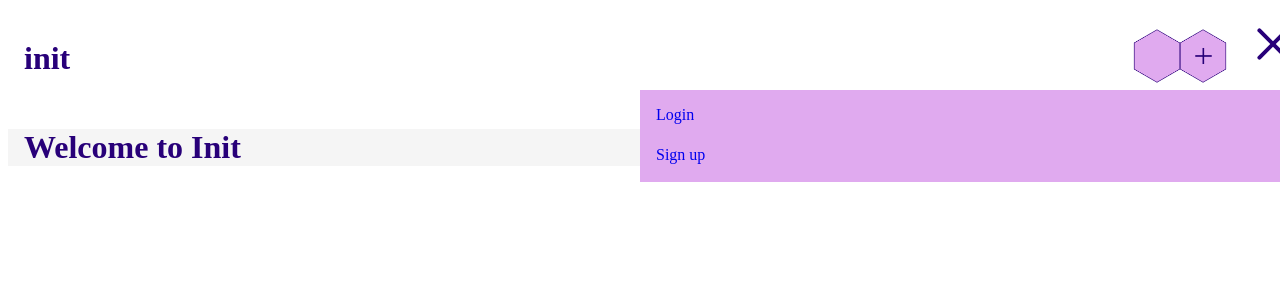
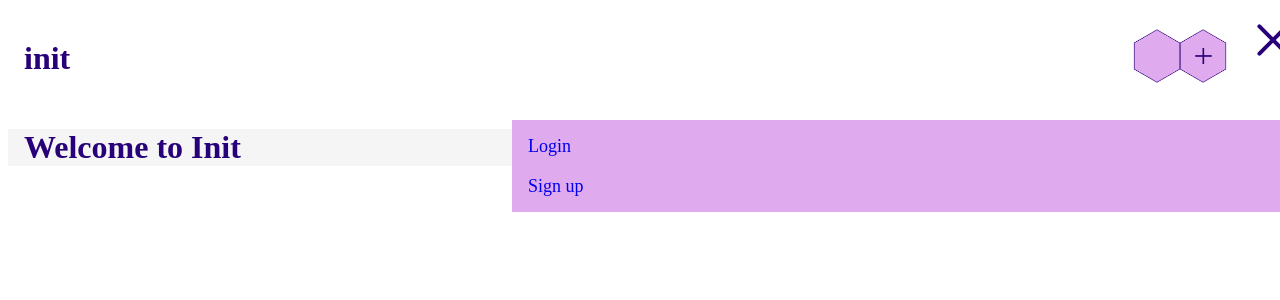
Before and after one commit to trevorjalt/init-client, a React (Create React App) app: page / in a window 1280 px wide. Shown: the top 300 px of the page. Built offline with nearby package versions, Linux system fonts and the light colour scheme.

Commit message:
accessable header && font-size-sm variable changed

```diff
--- a/src/components/BurgerNav/BurgerNav.js
+++ b/src/components/BurgerNav/BurgerNav.js
@@ -6,38 +6,60 @@ function BurgerNav() {
     const [showNav, setShowNav] = useState(false)
 
     return (
-        <div className='burger-and-nav' onClick={() => setShowNav(!showNav)}>
+        <div className='burger-and-nav' >
             {
                 showNav
-                    ? <div className='burger-wrapper'>
+                    ? <div
+                        onClick={() => setShowNav(!showNav)}
+                        onKeyDown={e => e.key === 'Enter' ? setShowNav(!showNav) : null}
+                        className='burger-wrapper'
+                        tabIndex='0'
+                        role='button' aria-label='navigation-menu-clickable' aria-expanded='false'>
+
                         <span className='burger-line burger-line-one'></span>
                         <span className='burger-line burger-line-two'></span>
                         <span className='burger-line burger-line-three'></span>
-                    </div>
+                    </div >
 
                     : <Fragment>
-                        <div className='burger-wrapper'>
+                        <div
+                            onClick={() => setShowNav(!showNav)}
+                            onKeyDown={e => e.key === 'Enter' ? setShowNav(!showNav) : null}
+                            className='burger-wrapper'
+                            tabIndex='0'
+                            role='button'
+                            aria-label='navigation-menu-clickable'
+                            aria-expanded='true'>
+
                             <span className='burger-line burger-line-one burger-line-open-one'></span>
                             <span className='burger-line burger-line-two burger-line-open-two'></span>
                             <span className='burger-line burger-line-three burger-line-open-three'></span>
                         </div>
 
-                        <nav role='navigation' className='navigation'>
-                            <Link to='/login' className='navigation-link'>
-                                <span className='navigation-item nav-item-one'>
+                        <nav
+                            role='navigation'
+                            className='navigation'
+                            aria-live='assertive'
+                            aria-relevant='all'>
+
+                            <span className='navigation-item nav-item-one'>
+                                <Link to='/login' className='navigation-link'>
                                     Login
+                                    </Link>
                             </span>
-                            </Link>
-                            <Link to='/register' className='navigation-link'>
-                                <span className='navigation-item nav-item-two'>
+
+
+                            <span className='navigation-item nav-item-two'>
+                                <Link to='/register' className='navigation-link'>
                                     Sign up
+                                    </Link>
                             </span>
-                            </Link>
+
                         </nav>
                     </Fragment>
             }
 
-        </div>
+        </div >
     )
 }
 
--- a/src/components/Header/Header.js
+++ b/src/components/Header/Header.js
@@ -16,7 +16,7 @@ function Header() {
                 ? <h1>{userContext.username}</h1>
                 : <h1>init</h1>}
             <div className='header-icons'>
-                <Link to='/newProject'>
+                <Link to='/newProject' className='add-logo-focus'>
                     <img className='add-logo' src={addLogo} />
                 </Link>
                 <BurgerNav />
--- a/src/css/Header.css
+++ b/src/css/Header.css
@@ -20,6 +20,15 @@ header{
     height: 12vh;
 }
 
+/* .add-logo-focus{
+    outline: 0;
+}
+
+.add-logo-focus:focus{
+    border: 2px solid var(--colors-accent-light);
+    border-radius: 2px;
+} */
+
 .header-icons{
     display: flex;
     width: 140px;
@@ -29,13 +38,17 @@ header{
     width: 43px;
     height: 33px;
     position: relative;
-    top: 22px;
+    top: 18px;
     left: 25px;
     transform: rotate(0deg);
     transition: .5s ease-in-out;
     cursor: pointer;
     margin-right: 1vw;
+    display: flex;
+    justify-content: center;
 }
+
+
 
 .burger-line{
     display: block;
@@ -83,9 +96,9 @@ display: none;
 }
 
 .navigation{
-    position: fixed;
-    top: 10px;
-    left: 50vw;
+    position: absolute;
+    top: 5vh;
+    left: 40vw;
 }
 
 
@@ -95,10 +108,10 @@ display: none;
     position: absolute;
     text-align: left;
     height: 20px;
-    width: 50vw;
+    width: 60vw;
+    padding: var(--spacer-sm);
     background-color: var(--colors-accent-light);
-    font-size: var(--fontsize-sm);
-    padding: var(--spacer-sm);
+    font-size: var(--font-size-sm);
 
 }
 
--- a/src/css/variables.css
+++ b/src/css/variables.css
@@ -9,7 +9,7 @@
     --spacer-med: 1rem;
     --spacer-lg: 1.2rem;
 
-    --font-size-sm: 14px;
+    --font-size-sm: 18px;
 
     --font: "Verdana", sans-serif;
 }
@@ -19,8 +19,6 @@
     --spacer-sm: 0.9rem;
     --spacer-med: 1.1rem;
     --spacer-lg: 1.3rem;
-
-    --font-size-sm: 16px;
    }
 
 }
@@ -31,7 +29,6 @@
      --spacer-med: 1.3rem;
      --spacer-lg: 1.5rem;
 
-     --font-size-sm: 18px;
     }
 
     .gallery-img {
```
